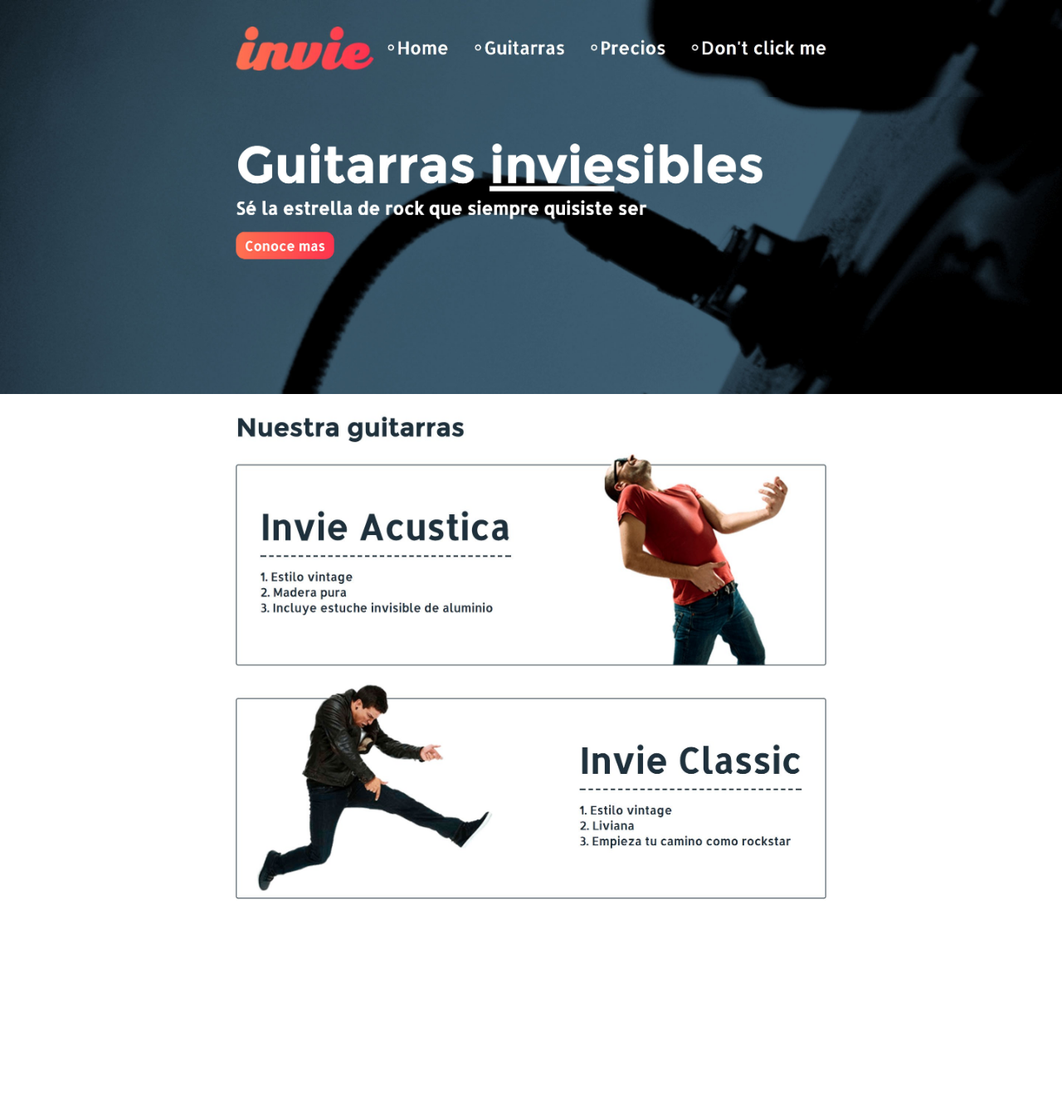
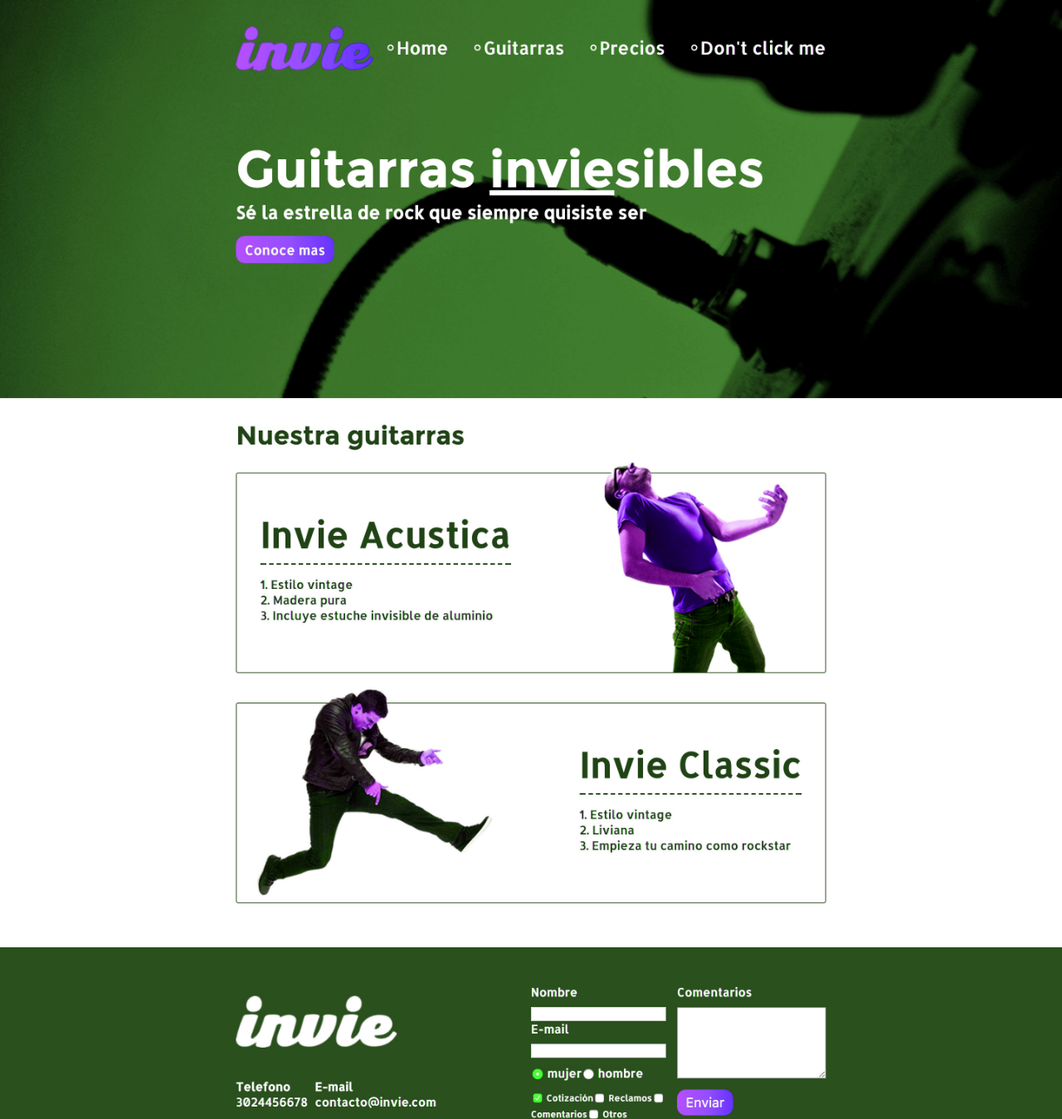
Before and after one commit to Gabrielnz/invie-github, a plain HTML site: page index.html in a window 1280 px wide. Shown: the whole page at 83% size. Before the commit the page ends 1129 px from the top, so only its background shows below. Drawn offline with Linux system fonts and the light colour scheme.

Commit message:
nueva version de Invie - verde

```diff
--- a/index.html
+++ b/index.html
@@ -13,9 +13,6 @@
   </style>
 </head>
 <body>
-  <img src="images/header.jpg">
-  <img src="images/hero.jpg">
-  <img src="images/acustica.jpg">
-  <img src="images/clasica.jpg">
+  <img src="images/nueva-version.jpg">
 </body>
 </html>
```
Also changed, not shown: images/nueva-version.jpg (added).
